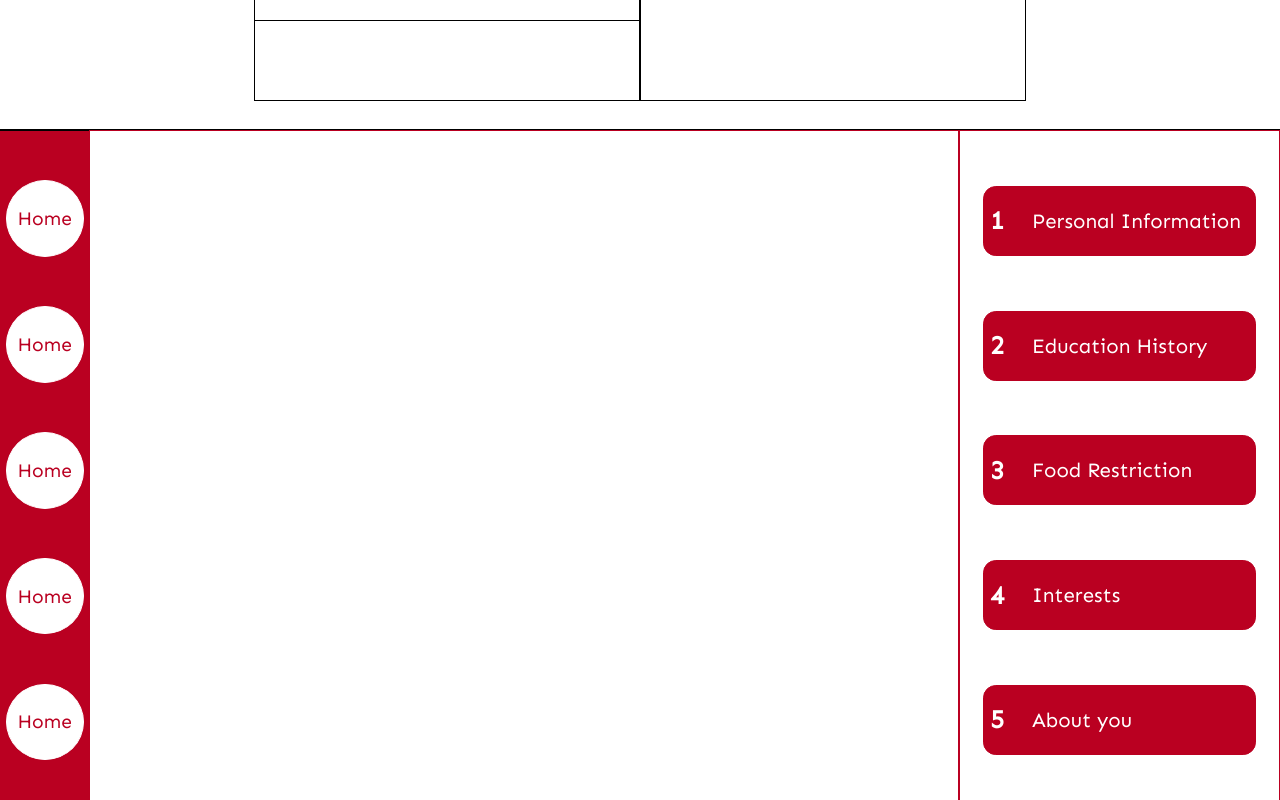
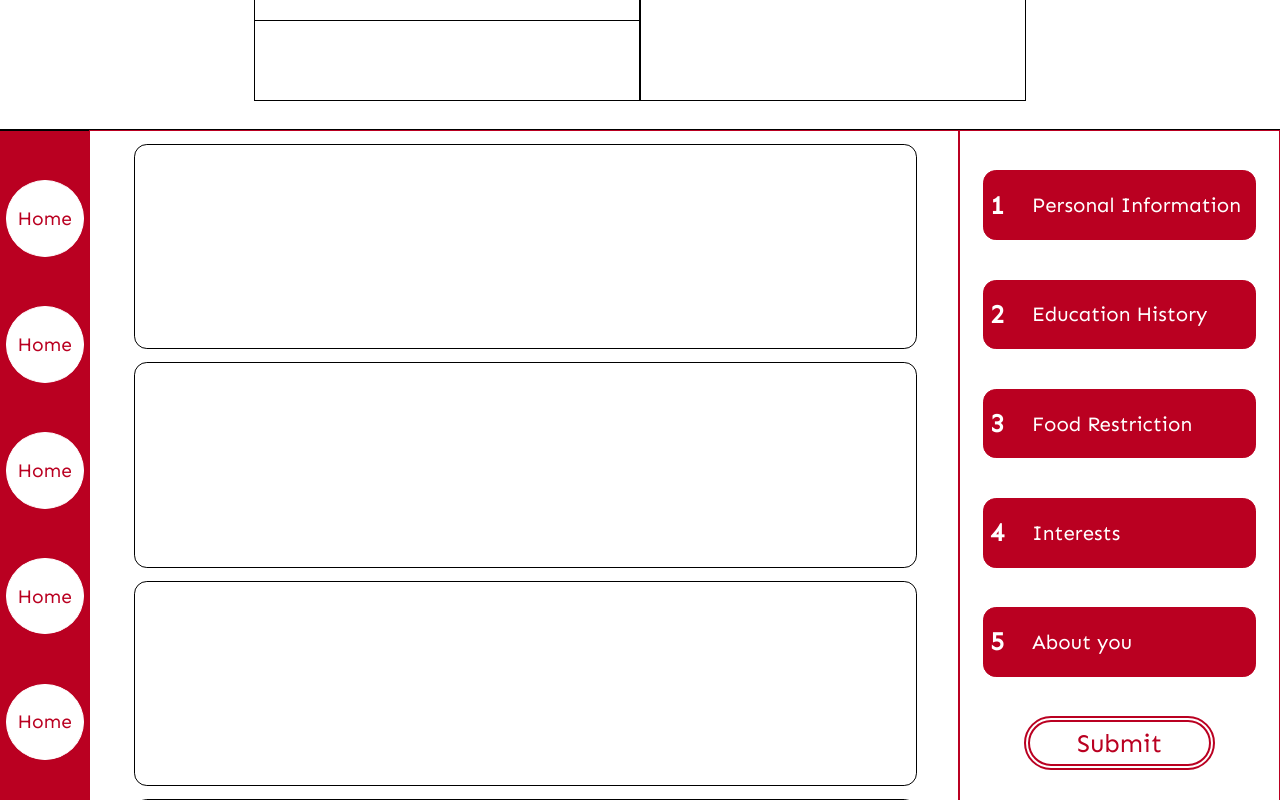
Before and after one commit to MokuaEnock/Kupid-frontend, a React (Create React App) app: page / in a window 1280 px wide. Shown: the part 1120-1920 px from the top of the page. Built offline with nearby package versions, Linux system fonts and the light colour scheme.

Commit message:
create skeleton for use form

```diff
--- a/src/App.css
+++ b/src/App.css
@@ -243,13 +243,23 @@ aside span {
     flex-direction: row;
     justify-content: center;
     align-items: center;
-
 }
 
 #userForm>form {
     width: 68vw;
     height: 100%;
     border: thin solid #BA0021;
+    overflow-y: scroll;
+
+}
+
+.formInfo {
+    width: 90%;
+    height: 30%;
+    border: thin solid black;
+    margin-left: 5%;
+    border-radius: 1vw;
+    margin-top: 1vw;
 }
 
 #userForm>div {
@@ -285,7 +295,6 @@ aside span {
     align-items: center;
 }
 
-
 #userForm>div>span>p {
     height: 90%;
     width: 85%;
@@ -294,6 +303,21 @@ aside span {
     flex-direction: row;
     justify-content: flex-start;
     align-items: center;
+}
+
+#userForm>div>button {
+    width: 60%;
+    height: 8%;
+    border-radius: 3vw;
+    display: flex;
+    flex-direction: row;
+    justify-content: center;
+    align-items: center;
+    background-color: white;
+    font-size: 2vw;
+    color: #BA0021;
+    border: .5vw double #BA0021;
+
 }
 
 /* user ======================================== */
--- a/src/components/Pages/form/form.js
+++ b/src/components/Pages/form/form.js
@@ -4,7 +4,13 @@ export default function Form() {
   return (
     <section id="userForm">
       <Aside />
-      <form></form>
+      <form>
+        <div className="formInfo"></div>
+        <div className="formInfo"></div>
+        <div className="formInfo"></div>
+        <div className="formInfo"></div>
+        <div className="formInfo"></div>
+      </form>
       <div>
         <span>
           <strong>1</strong>
@@ -36,11 +42,7 @@ export default function Form() {
           <p>About you</p>
         </span>
 
-        {/*<span>
-          <strong>2</strong>
-          &nbsp; &nbsp;
-          <p>Education</p>
-        </span> */}
+        <button>Submit</button>
         {/* ['age', 'status', 'sex', 'orientation', 'body_type', 'diet', 'drinks',
        'drugs', 'education', 'ethnicity', 'height', 'income', 'job',
        'last_online', 'location', 'offspring', 'pets', 'religion', 'sign',
```
